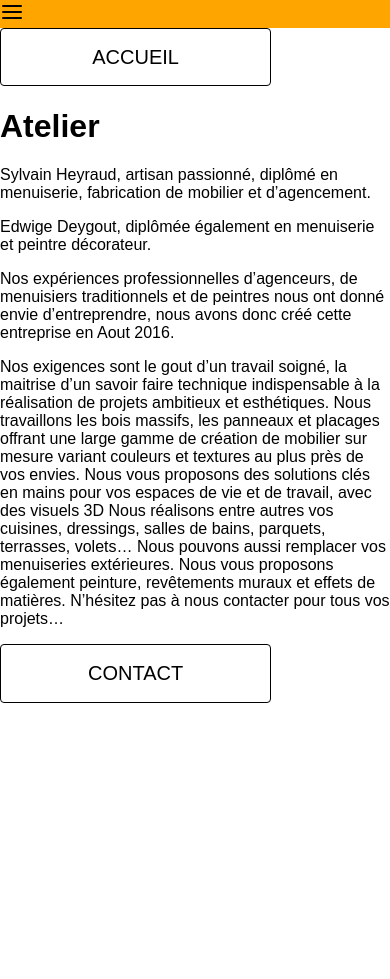
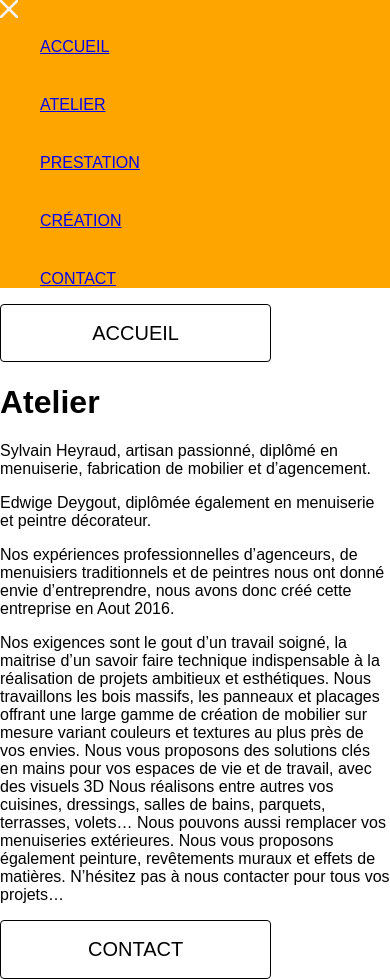
Before and after one commit to florenthey/a-h, a Next.js app: page /atelier in a window 390 px wide. Both pictures are taken after a click on the icon 12 px from the left and 12 px from the top of the page. Before the commit the page ends 844 px from the top, so only its background shows below. Built offline with nearby package versions, Linux system fonts and the light colour scheme.

Commit message:
add responsive navbar

```diff
--- a/components/core/navbar/Navbar.jsx
+++ b/components/core/navbar/Navbar.jsx
@@ -1,4 +1,4 @@
-import React from "react";
+import React, { useState } from "react";
 import Link from "next/link";
 import { links } from "../../utils/links";
 import HamburgerIcon from "../../icons/Hamburger";
@@ -9,12 +9,36 @@ import { screensizeInt } from "@utils/mediaQueriesBreakpoints";
 import { Wrapper, List } from "./navbar.style";
 
 export default function Navbar() {
-  // NAVBAR RESPONSIVE EN COURS
+  const [isClicked, setIsClicked] = useState(false);
   const isNotDesktop = useScreenSize().width <= screensizeInt.tablet;
-  const hamburger = <HamburgerIcon onClick={() => {}} />;
-  const cross = <CrossIcon />;
+  const hamburger = (
+    <HamburgerIcon
+      width={25}
+      height={25}
+      fillColor="whiteSmoke"
+      onClick={() => setIsClicked(true)}
+    />
+  );
+  const cross = isNotDesktop && isClicked && (
+    <CrossIcon
+      width={18}
+      height={18}
+      strokeColor="whiteSmoke"
+      fillColor="whiteSmoke"
+      strokeWidth={2.5}
+      onClick={() => {
+        setIsClicked(false);
+      }}
+    />
+  );
   const navbar = (
-    <List>
+    <List
+      onClick={() => {
+        if (isNotDesktop) {
+          setIsClicked(false);
+        }
+      }}
+    >
       {links.map((link) => {
         const { value, path } = link;
         return (
@@ -27,6 +51,17 @@ export default function Navbar() {
       })}
     </List>
   );
+  const displayer = () => {
+    if (isNotDesktop && isClicked === false) {
+      return hamburger;
+    }
+    return navbar;
+  };
 
-  return <Wrapper>{isNotDesktop ? hamburger : navbar}</Wrapper>;
+  return (
+    <Wrapper>
+      {cross}
+      {displayer()}
+    </Wrapper>
+  );
 }
--- a/components/icons/Cross.jsx
+++ b/components/icons/Cross.jsx
@@ -1,14 +1,28 @@
 import * as React from "react";
 
-function SvgComponent(props) {
+function SvgComponent(
+  { width, height, strokeWidth, strokeColor, fillColor, style, onClick },
+  props
+) {
   return (
     <svg
+      width={width}
+      height={height}
+      style={style}
+      onClick={onClick}
+      viewBox="0 0 16 16"
+      fill={fillColor}
       xmlns="http://www.w3.org/2000/svg"
-      width={94.926}
-      height={94.926}
       {...props}
     >
-      <path d="M55.931 47.463L94.306 9.09a2.118 2.118 0 000-2.994L88.833.62a2.123 2.123 0 00-2.996 0L47.463 38.994 9.089.62c-.795-.795-2.202-.794-2.995 0L.622 6.096a2.117 2.117 0 000 2.994l38.374 38.373L.622 85.836a2.117 2.117 0 000 2.994l5.473 5.476a2.123 2.123 0 002.995 0l38.374-38.374 38.374 38.374c.397.396.937.62 1.498.62s1.101-.224 1.498-.62l5.473-5.476a2.118 2.118 0 000-2.994L55.931 47.463z" />
+      <path
+        d="M15 1L1 15M1 1l14 14"
+        stroke={strokeColor}
+        strokeWidth={strokeWidth}
+        strokeMiterlimit={10}
+        strokeLinecap="round"
+        strokeLinejoin="round"
+      />
     </svg>
   );
 }
--- a/components/icons/Hamburger.js
+++ b/components/icons/Hamburger.js
@@ -1,18 +1,34 @@
 import * as React from "react";
 
-function SvgComponent(props) {
+function SvgComponent({
+  width,
+  height,
+  strokeWidth,
+  strokeColor,
+  fillColor,
+  style,
+  onClick,
+  props,
+}) {
   return (
     <svg
-      width={24}
-      height={24}
+      width={width}
+      height={height}
+      style={style}
+      onClick={onClick}
       viewBox="0 0 24 24"
-      fill="stroke"
+      fill={fillColor}
       xmlns="http://www.w3.org/2000/svg"
       {...props}
     >
       <path
         d="M2 18a1 1 0 011-1h18a1 1 0 110 2H3a1 1 0 01-1-1zM2 12a1 1 0 011-1h18a1 1 0 110 2H3a1 1 0 01-1-1zM2 6a1 1 0 011-1h18a1 1 0 110 2H3a1 1 0 01-1-1z"
-        clipRule="evenodd"
+        // stroke={strokeColor}
+        strokeWidth={strokeWidth}
+        // clipRule="evenodd"
+        strokeMiterlimit={10}
+        strokeLinecap="round"
+        strokeLinejoin="round"
       />
     </svg>
   );
```
